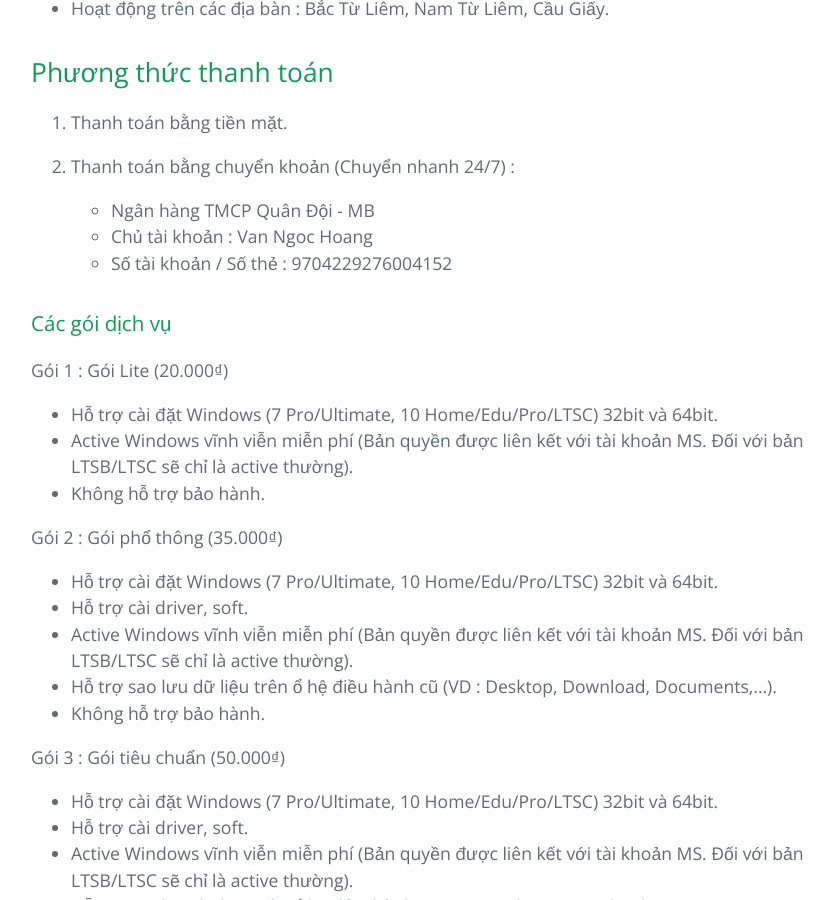
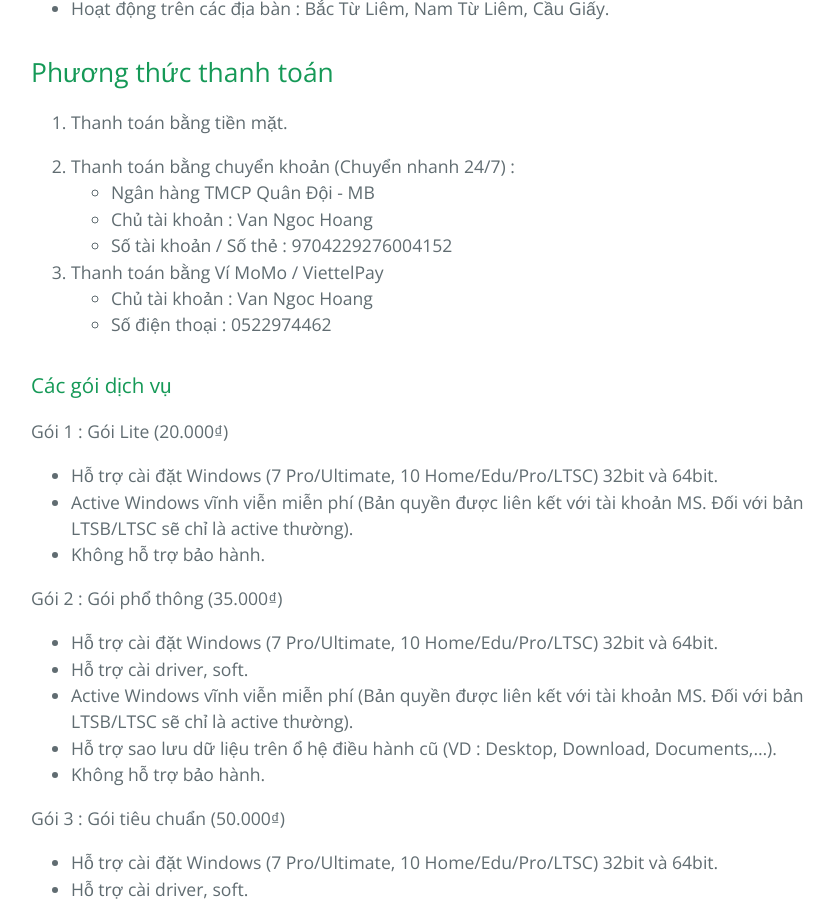
Before and after one commit to nh0909hn/NHFix, a Jekyll site: the page built from index.md, in a window 1280 px wide and 900 px high, scrolled down 528 px. Shown: the whole window, without its empty margins (193-1027 px from the left). Built offline with Jekyll 4.4.1, drawn with Linux system fonts in a browser that asks for light colours; our own code applies the rules of GitHub Pages for plain Markdown files.

Commit message:
Update index.md

```diff
--- a/index.md
+++ b/index.md
@@ -12,6 +12,10 @@
 - Ngân hàng TMCP Quân Đội - MB
 - Chủ tài khoản : Van Ngoc Hoang
 - Số tài khoản / Số thẻ : 9704229276004152
+
+3. Thanh toán bằng Ví MoMo / ViettelPay
+- Chủ tài khoản : Van Ngoc Hoang
+- Số điện thoại : 0522974462
 
 ### Các gói dịch vụ
 
```
